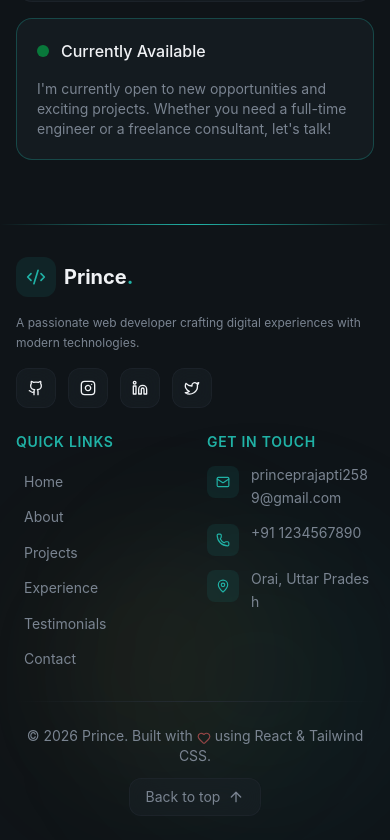
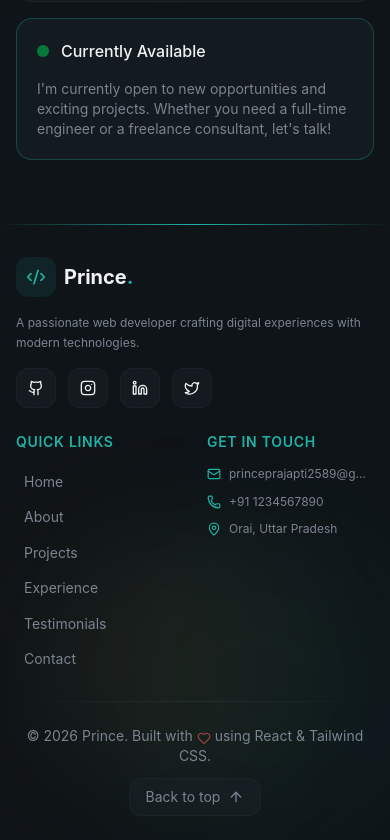
Before and after one commit to PrincePrajapatiXi/Portfolio, a React (Vite) app: page / in a window 390 px wide. Shown: the part 6053-6893 px from the top of the page. Built offline with nearby package versions, Linux system fonts and the light colour scheme.

Commit message:
Fix footer contact items for mobile

```diff
--- a/src/layout/Footer.jsx
+++ b/src/layout/Footer.jsx
@@ -141,21 +141,22 @@ export const Footer = () => {
                         <h4 className="text-sm font-semibold uppercase tracking-wider text-primary">
                             Get In Touch
                         </h4>
-                        <ul className="space-y-3 md:space-y-4">
+                        <ul className="space-y-2 md:space-y-4">
                             {contactDetails.map((item, idx) => (
                                 <li key={idx}>
                                     <a
                                         href={item.href}
                                         target="_blank"
                                         rel="noopener noreferrer"
-                                        className="flex items-start gap-3 text-muted-foreground hover:text-foreground
+                                        className="flex items-center gap-2 md:gap-3 text-muted-foreground hover:text-foreground
                                         transition-colors duration-300 group/contact"
                                     >
-                                        <div className="w-8 h-8 rounded-lg bg-primary/10 flex items-center justify-center shrink-0 mt-0.5
+                                        <div className="hidden md:flex w-8 h-8 rounded-lg bg-primary/10 items-center justify-center shrink-0
                                             group-hover/contact:bg-primary/20 transition-colors duration-300">
                                             <item.icon className="w-3.5 h-3.5 text-primary" />
                                         </div>
-                                        <span className="text-sm leading-relaxed break-all">
+                                        <item.icon className="w-3.5 h-3.5 text-primary shrink-0 md:hidden" />
+                                        <span className="text-xs md:text-sm leading-relaxed truncate md:break-all md:whitespace-normal">
                                             {item.value}
                                         </span>
                                     </a>
```
